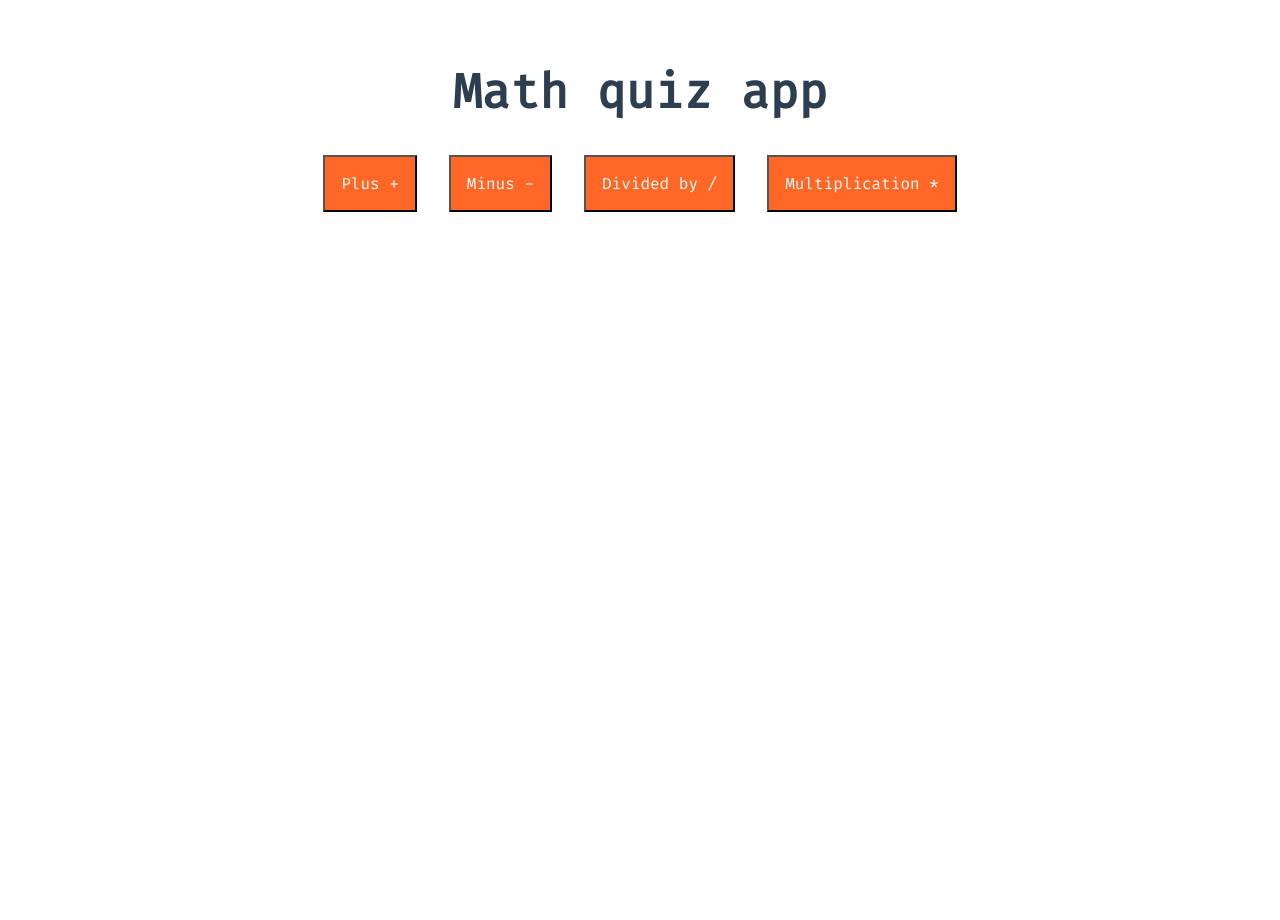
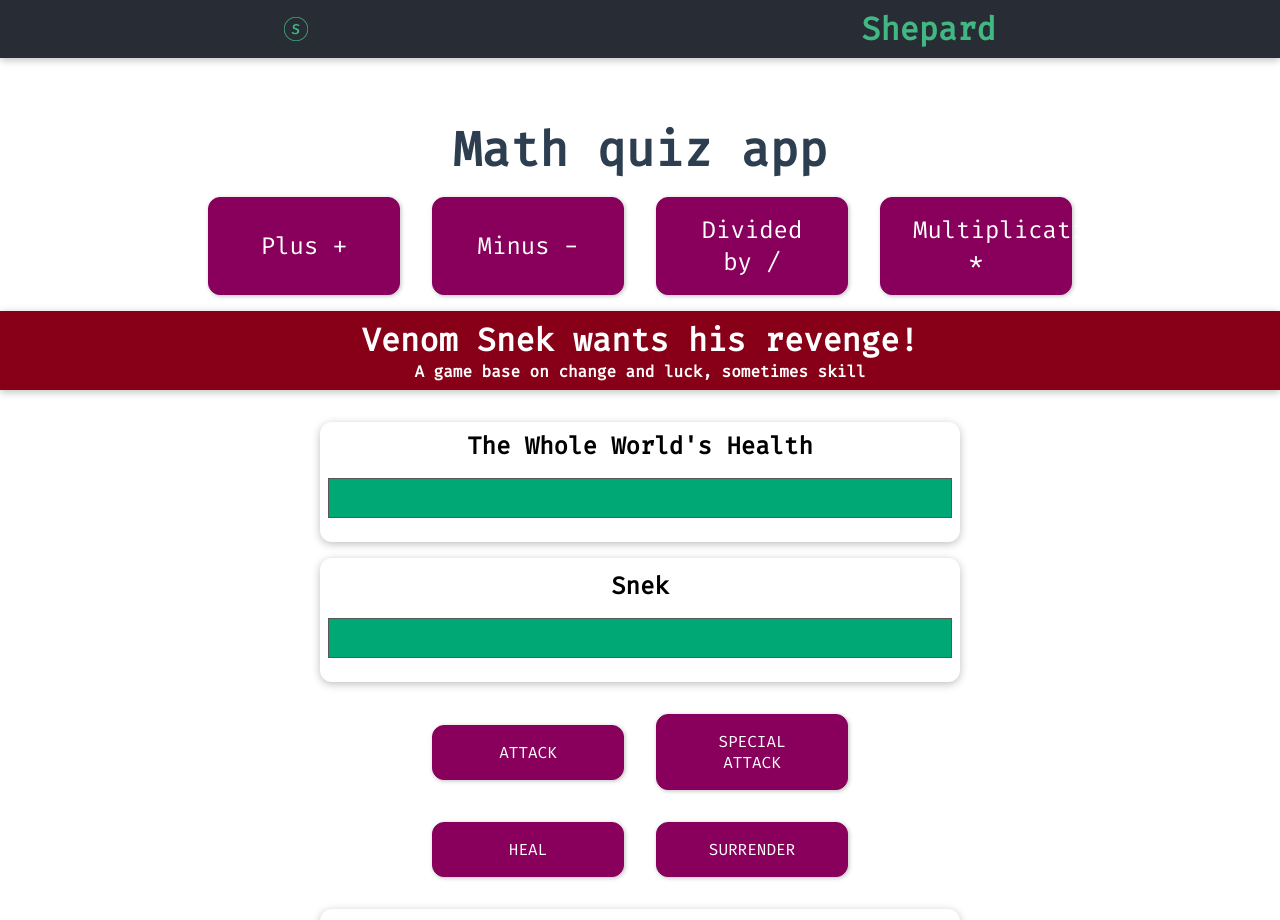
Before and after one commit to VBalaguera/shepard, a Vue app in the folder shepard-v-one/: page / in a window 1280 px wide. Shown: the top 920 px of the page. Before the commit the page ends 800 px from the top, so only its background shows below. Built offline with nearby package versions, Linux system fonts and the light colour scheme.

Commit message:
new remote added shepard-vone

```diff
--- a/shepard-v-one/src/App.vue
+++ b/shepard-v-one/src/App.vue
@@ -1,60 +1,47 @@
 <template>
-  <div id="quiz-app">
-    <h1 className="title">Math quiz app</h1>
-    <OperatorQuiz @onBack="onBack" v-if="operator" :operator="operator" />
-    <OperatorSelector v-if="!operator" @changeOperator="changeOperator" />
+  <div id="app">
+      <header id='app-header'>
+        <img id="app-logo" src="./assets/logo.png" alt="shepard"/>
+        <h1 id="#app-title">Shepard</h1>
+
+      </header>
+      <MathQuiz />
+      <Game />
   </div>
 </template>
 
 <script>
-import OperatorSelector from "./components/OperatorSelector";
-import OperatorQuiz from "./components/OperatorQuiz";
+import MathQuiz from './components/MathQuiz';
+import Game from './components/Game';
 export default {
   name: "App",
-  data() {
-    return {
-      operator: null,
-    };
-  },
-  methods: {
-    changeOperator(operator) {
-      this.operator = operator;
-    },
-    onBack(){
-      this.operator = null;
-    }
-  },
   components: {
-    OperatorSelector,
-    OperatorQuiz,
-  },
-};
+  MathQuiz,
+  Game
+}
+}
+
 </script>
 
 <style>
-@import url('https://fonts.googleapis.com/css2?family=Fira+Code&display=swap');
-#quiz-app {
-  font-family: 'Fira Code', monospace;
-  -webkit-font-smoothing: antialiased;
-  -moz-osx-font-smoothing: grayscale;
-  text-align: center;
-  color: #2c3e50;
-  margin-top: 60px;
-  font-size: 1.5rem;
+* {
+  padding: 0;
+  margin: 0;
+}
+#app-logo {
+  height: 3vh;
+}
+#app-header {
+    background-color: #282c34;
+  min-height: 6vh;
+  display: flex;
+  align-items: center;
+  justify-content: space-around;
+  color: #41B883;
 }
 
-button {
-  padding: 1rem;
-  background-color: #ff6726;
-  color: white;
-  font-size: 1rem;
-  box-shadow: none;
-  margin: 0 1rem;
-}
-
-#button-container {
-  display: flex;
-  justify-content: center;
+#app-title {
+  font-weight: 400;
 }
 </style>
 
--- /dev/null
+++ b/shepard-v-one/src/components/Game.vue
@@ -0,0 +1,305 @@
+<template>
+  <div>
+    <header>
+      <h1>Venom Snek wants his revenge!</h1>
+      <h4>A game base on change and luck, sometimes skill</h4>
+    </header>
+    <div id="game">
+      <section id="demon" class="container">
+        <h2>The Whole World's Health</h2>
+        <div class="healthbar">
+          <div class="healthbar__value" :style="demonBarStyles"></div>
+        </div>
+      </section>
+      <section id="player" class="container">
+        <h2>Snek</h2>
+        <div class="healthbar">
+          <div class="healthbar__value" :style="playerBarStyles"></div>
+        </div>
+      </section>
+      <section id="controls" v-if="!winner">
+        <button @click="attackDemon">ATTACK</button>
+        <button :disabled="mayUseSpecialAttack" @click="specialAttackDemon">
+          SPECIAL ATTACK
+        </button>
+        <button @click="healingPlayer">HEAL</button>
+        <button @click="surrender">SURRENDER</button>
+      </section>
+      <section className="container" v-if="winner">
+        <h2>Game Over</h2>
+        <div v-if="winner === 'demon'">
+          <h3>You lost</h3>
+          <h1>Such a lust for revenge</h1>
+          <h1>WHOOOOOOOOOOOOOOOOOOOO?</h1>
+        </div>
+        <h3 v-else-if="winner === 'player'">You win</h3>
+        <h3 v-else>Draw</h3>
+        <button @click="restartGame">Play again?</button>
+      </section>
+      <section id="log" class="container">
+        <h2>Battle Log</h2>
+        <ul>
+          <li v-for="logMessage in logMessages" v-bind:key="logMessage">
+            <span
+              :class="{
+                'log--player': logMessage.actionBy === 'player',
+                'log--demon': logMessage.actionBy === 'demon',
+              }"
+            >
+              {{ logMessage.actionBy === "player" ? "Snek" : "Cypher" }}
+            </span>
+            <span v-if="logMessage.actionType === 'heal'">
+              heals himself for
+              <span class="log--heal">{{ logMessage.actionValue }}</span>
+            </span>
+            <span v-else>
+              attacks and deals
+              <span class="log--damage"> {{ logMessage.actionValue }}</span>
+            </span>
+          </li>
+        </ul>
+      </section>
+      <section id="theory" class="container">
+        <p>
+          The objective of this small game is to implement and understand the
+          main core principles of Vue: data(), methods(), computed properties
+          and watchers. Along with all the possibilities regarding dynamic css
+          classes, conditionally rendering content, etc. All the contents in
+          this have been possible thanks to this
+          <a
+            href="https://www.udemy.com/course/vuejs-2-the-complete-guide/"
+            target="_blank"
+            >great course</a
+          >.
+        </p>
+      </section>
+    </div>
+  </div>
+</template>
+
+<script>
+function getRandomValue(min, max) {
+  return Math.floor(Math.random() * (max - min)) + min;
+}
+export default {
+  data() {
+    return {
+      playerHealth: 100,
+      demonHealth: 100,
+      currentRound: 0,
+      winner: null,
+      logMessages: [],
+    };
+  },
+  computed: {
+    demonBarStyles() {
+      if (this.demonHealth < 0) {
+        return { width: "0%" };
+      }
+      return { width: this.demonHealth + "%" };
+    },
+    playerBarStyles() {
+      if (this.playerHealth < 0) {
+        return { width: "0%" };
+      }
+      return { width: this.playerHealth + "%" };
+    },
+    mayUseSpecialAttack() {
+      return this.currentRound % 4 !== 0;
+    },
+  },
+  watch: {
+    playerHealth(value) {
+      if (value <= 0 && this.demonHealth <= 0) {
+        this.winner = "draw";
+      } else if (value <= 0) {
+        this.winner = "demon";
+      }
+    },
+    demonHealth(value) {
+      if (value <= 0 && this.playerHealth <= 0) {
+        this.winner = "draw";
+      } else if (value <= 0) {
+        this.winner = "player";
+      }
+    },
+  },
+  methods: {
+    attackDemon() {
+      this.currentRound++;
+      const attackValue = getRandomValue(5, 12);
+      this.demonHealth -= attackValue;
+      this.addLogMessages("player", "attack", attackValue);
+      this.attackPlayer();
+    },
+    attackPlayer() {
+      const attackValue = getRandomValue(8, 15);
+      this.playerHealth -= attackValue;
+      this.addLogMessages("demon", "attack", attackValue);
+    },
+    specialAttackDemon() {
+      this.currentRound++;
+      const attackValue = getRandomValue(10, 25);
+      this.demonHealth -= attackValue;
+      this.addLogMessages("player", "special-attack", attackValue);
+      this.attackPlayer();
+    },
+    healingPlayer() {
+      const healingValue = getRandomValue(8, 20);
+      if (this.playerHealth + healingValue > 100) {
+        this.playerHealth = 100;
+      } else {
+        this.playerHealth += healingValue;
+      }
+      this.addLogMessages("player", "heal", healingValue);
+      this.attackPlayer();
+    },
+    restartGame() {
+      this.playerHealth = 100;
+      this.monsterHealth = 100;
+      this.winner = null;
+      this.currentRound = 0;
+      this.logMessages = [];
+    },
+    surrender() {
+      this.winner = "demon";
+      this.addLogMessages("player", "surrenders");
+    },
+    addLogMessages(who, what, value) {
+      this.logMessages.unshift({
+        actionBy: who,
+        actionType: what,
+        actionValue: value,
+      });
+    },
+  },
+};
+</script>
+
+<style>
+@import url('https://fonts.googleapis.com/css2?family=Source+Code+Pro:wght@400;500;600;700&display=swap');
+
+* {
+  box-sizing: border-box;
+}
+
+html {
+  font-family: 'Source Code Pro', monospace;
+}
+
+body {
+  margin: 0;
+}
+
+header {
+  box-shadow: 0 2px 8px rgba(0, 0, 0, 0.26);
+  padding: 0.5rem;
+  background-color: #880017;
+  color: white;
+  text-align: center;
+  margin-bottom: 2rem;
+}
+
+section {
+  width: 90%;
+  max-width: 40rem;
+  margin: auto;
+}
+
+.healthbar {
+  width: 100%;
+  height: 40px;
+  border: 1px solid #575757;
+  margin: 1rem 0;
+  background: #fde5e5;
+}
+
+.healthbar__value {
+  background-color: #00a876;
+  width: 100%;
+  height: 100%;
+}
+
+.container {
+  text-align: center;
+  padding: 0.5rem;
+  margin: 1rem auto;
+  box-shadow: 0 2px 8px rgba(0, 0, 0, 0.26);
+  border-radius: 12px;
+}
+
+#monster h2,
+#player h2 {
+  margin: 0.25rem;
+}
+
+#controls {
+  display: flex;
+  flex-direction: row;
+  flex-wrap: wrap;
+  align-items: center;
+  justify-content: center;
+}
+
+button {
+  font: inherit;
+  border: 1px solid #88005b;
+  background-color: #88005b;
+  color: white;
+  padding: 1rem 2rem;
+  border-radius: 12px;
+  margin: 1rem;
+  width: 12rem;
+  cursor: pointer;
+  box-shadow: 1px 1px 4px rgba(0, 0, 0, 0.26);
+}
+
+button:focus {
+  outline: none;
+}
+
+button:hover,
+button:active {
+  background-color: #af0a78;
+  border-color: #af0a78;
+  box-shadow: 1px 1px 8px rgba(0, 0, 0, 0.26);
+}
+
+button:disabled {
+  background-color: #ccc;
+  border-color: #ccc;
+  box-shadow: none;
+  color: #3f3f3f;
+  cursor: not-allowed;
+}
+
+#log ul {
+  list-style: none;
+  margin: 0;
+  padding: 0;
+}
+
+#log li {
+  margin: 0.5rem 0;
+}
+
+.log--player {
+  color: #7700ff;
+}
+
+.log--monster {
+  color: #da8d00;
+}
+
+.log--damage {
+  color: red;
+}
+
+.log--heal {
+  color: green;
+}
+
+.code {
+  overflow: hidden;
+}
+</style>
--- /dev/null
+++ b/shepard-v-one/src/components/MathQuiz.vue
@@ -0,0 +1,58 @@
+<template>
+    <div id="quiz-app">
+    <h1 className="title">Math quiz app</h1>
+    <OperatorQuiz @onBack="onBack" v-if="operator" :operator="operator" />
+    <OperatorSelector v-if="!operator" @changeOperator="changeOperator" />
+  </div>
+</template>
+
+<script>
+import OperatorSelector from "./OperatorSelector";
+import OperatorQuiz from "./OperatorQuiz";
+export default {
+  data() {
+    return {
+      operator: null,
+    };
+  },
+  methods: {
+    changeOperator(operator) {
+      this.operator = operator;
+    },
+    onBack(){
+      this.operator = null;
+    }
+  },
+  components: {
+    OperatorSelector,
+    OperatorQuiz,
+  },
+};
+</script>
+
+<style>
+@import url('https://fonts.googleapis.com/css2?family=Fira+Code&display=swap');
+#quiz-app {
+  font-family: 'Fira Code', monospace;
+  -webkit-font-smoothing: antialiased;
+  -moz-osx-font-smoothing: grayscale;
+  text-align: center;
+  color: #2c3e50;
+  margin-top: 60px;
+  font-size: 1.5rem;
+}
+
+button {
+  padding: 1rem;
+  background-color: #ff6726;
+  color: white;
+  font-size: 1rem;
+  box-shadow: none;
+  margin: 0 1rem;
+}
+
+#button-container {
+  display: flex;
+  justify-content: center;
+}
+</style>
```
Also changed, not shown: shepard-v-one/src/assets/logo.png, 1 other file (tests, documents, lock files or other folders).
